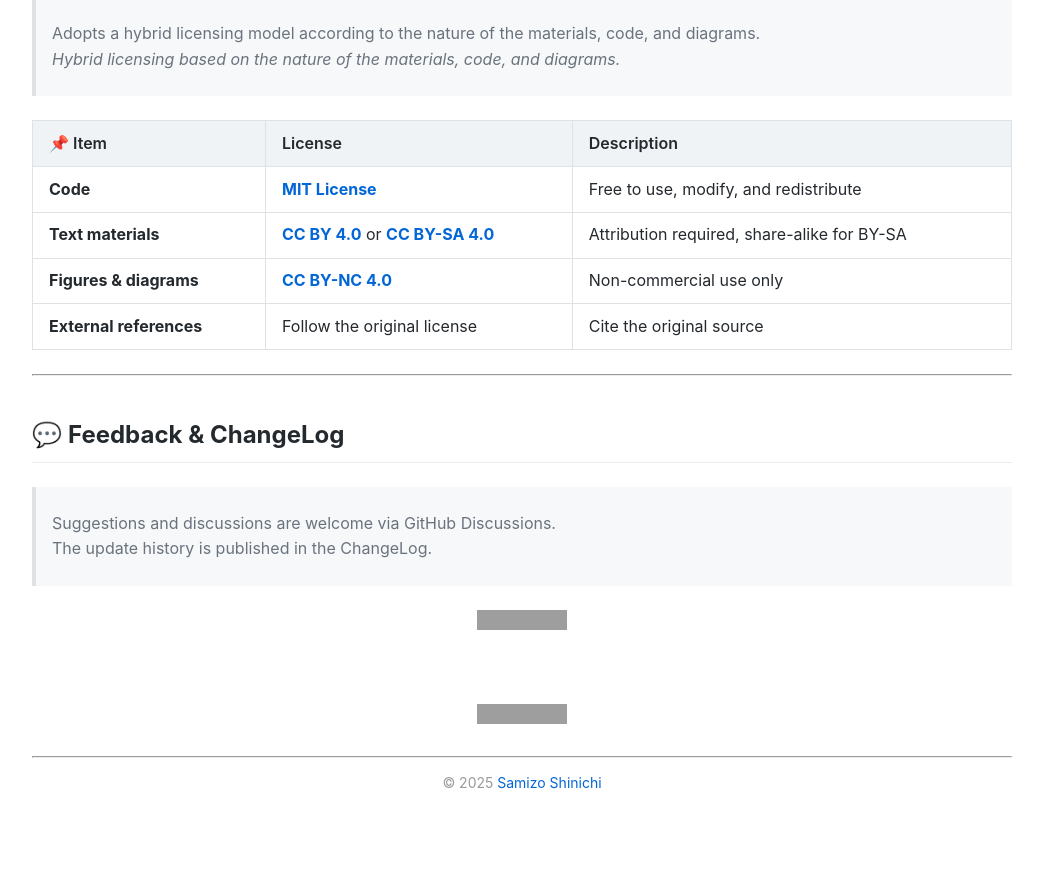
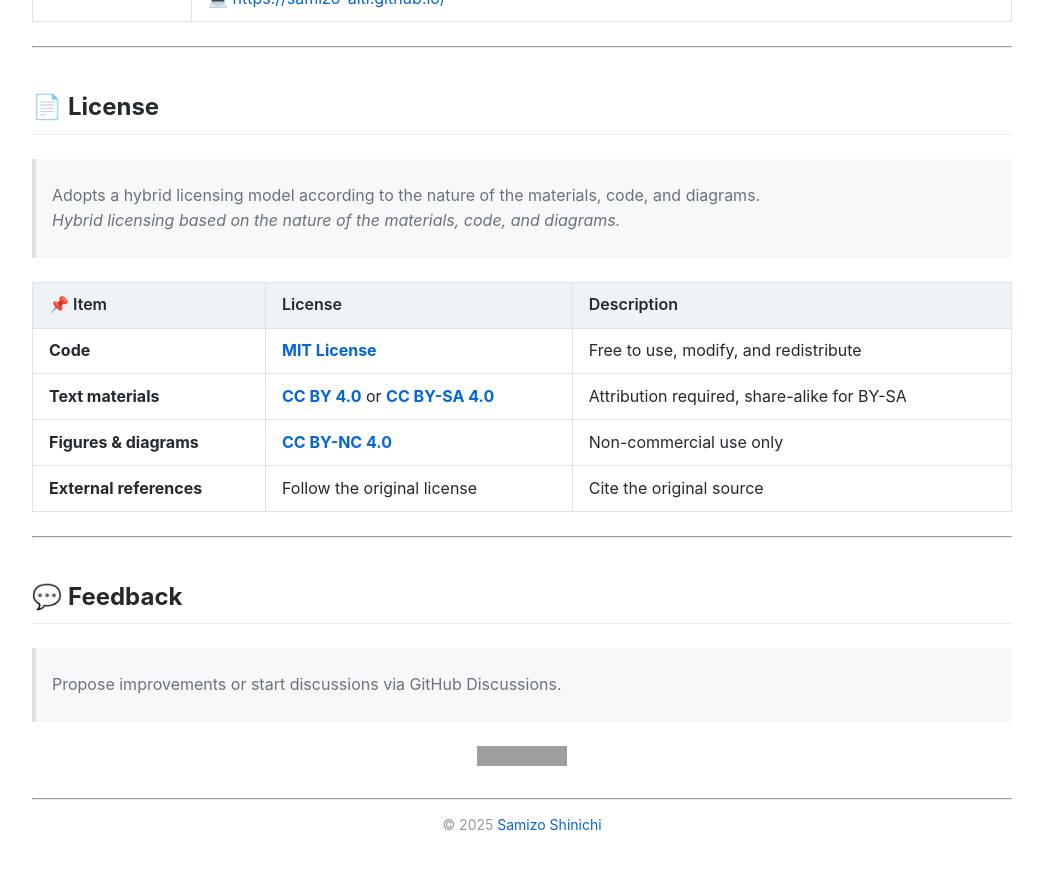
Before and after one commit to Samizo-AITL/Edusemi-v4x, a Jekyll site: the page built from en/index.md, in a window 1280 px wide and 900 px high, scrolled down 11872 px. Shown: the top 870 px of the window, without its empty margins (118-1161 px from the left). Built offline with Jekyll 4.4.1, drawn with Linux system fonts in a browser that asks for light colours; some of the changed text lies outside the part shown; grey boxes are pictures that could not be loaded.

Commit message:
Update index.md

```diff
--- a/en/index.md
+++ b/en/index.md
@@ -6,9 +6,18 @@
 ---
 
 # 🎓 **Edusemi-v4x | Foundational Educational Materials for Semiconductor Product Development**
-🇯🇵 *半導体プロダクト開発のための基礎教育教材*
 
 [![Back to Samizo-AITL Portal](https://img.shields.io/badge/Back%20to%20Samizo--AITL%20Portal-brightgreen)](https://samizo-aitl.github.io/en)
+
+> 🆕 **Check the latest updates in the [ChangeLog](../revision_history.md).**
+> *Review all recent modifications in the [ChangeLog](../revision_history.md).*
+
+<p align="right">
+  <img src="https://img.shields.io/badge/Last%20Update-2025--08--15-orange" alt="Last Update">
+  <a href="../revision_history.md">
+    <img src="https://img.shields.io/badge/View-ChangeLog-blue?logo=markdown" alt="View ChangeLog">
+  </a>
+</p>
 
 ---
 
@@ -32,7 +41,7 @@
 - [🔗 Related Projects](#-related-projects)
 - [👤 Author](#-author)
 - [📄 License](#-license)
-- [💬 Feedback & ChangeLog](#-feedback--changelog)
+- [💬 Feedback](#-feedback)
 
 ---
 
@@ -161,9 +170,7 @@
 
 ---
 
-## 💬 **Feedback & ChangeLog**
-> Suggestions and discussions are welcome via GitHub Discussions.
-> The update history is published in the ChangeLog.
+## 💬 **Feedback**
+> Propose improvements or start discussions via GitHub Discussions.
 
 [![💬 GitHub Discussions](https://img.shields.io/badge/💬%20GitHub-Discussions-brightgreen?logo=github)](https://github.com/Samizo-AITL/Edusemi-v4x/discussions)
-[![📄 ChangeLog](https://img.shields.io/badge/📄%20View-ChangeLog-orange?logo=markdown)]( ../revision_history.md)
```
